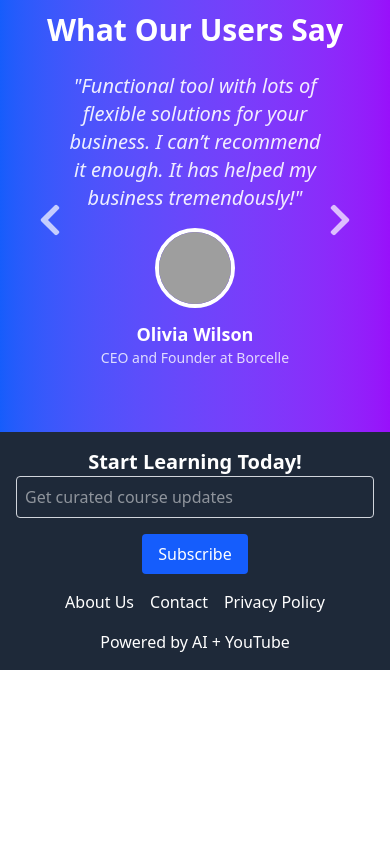
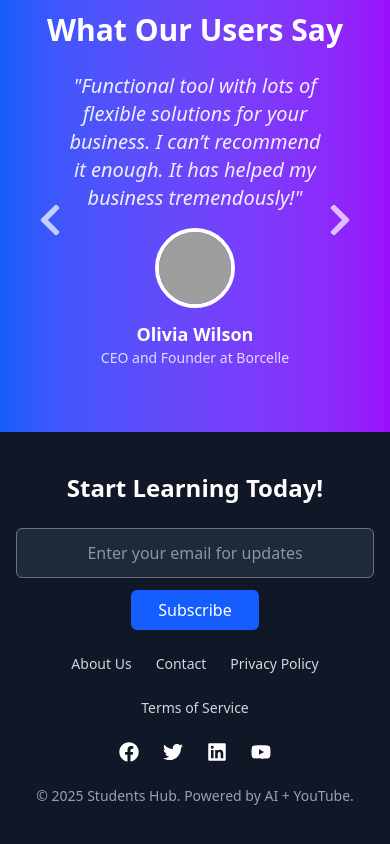
Before and after one commit to Pranay-Dommati/thestudent, a React (Vite) app in the folder frontend/: page / in a window 390 px wide. Shown: the part 7826-8670 px from the top of the page. Before the commit the page ends 8496 px from the top, so only its background shows below. Built offline with nearby package versions, Linux system fonts and the light colour scheme; grey boxes are pictures that could not be loaded.

Commit message:
enhanced footer

```diff
--- a/frontend/src/components/Footer/Footer.jsx
+++ b/frontend/src/components/Footer/Footer.jsx
@@ -1,25 +1,43 @@
-import React from 'react';
+import React from "react";
+import { FaFacebook, FaTwitter, FaLinkedin, FaYoutube } from "react-icons/fa";
 
 const Footer = () => {
   return (
-    <footer className="bg-gray-800 text-white p-4 text-center">
-      <div className="mb-4">
-        <h3 className="text-xl font-bold">Start Learning Today!</h3>
-        <input
-          type="email"
-          placeholder="Get curated course updates"
-          className="p-2 border border-gray-300 rounded mb-4 w-full max-w-md"
-        />
-        <br />
-        <button className="bg-blue-600 text-white px-4 py-2 rounded">Subscribe</button>
-      </div>
-      <div className="space-x-4">
-        <a href="#about" className="hover:underline">About Us</a>
-        <a href="#contact" className="hover:underline">Contact</a>
-        <a href="#privacy" className="hover:underline">Privacy Policy</a>
-      </div>
-      <div className="mt-4">
-        <p>Powered by AI + YouTube</p>
+    <footer className="bg-gray-900 text-white py-10 px-4">
+      <div className="max-w-6xl mx-auto text-center space-y-6">
+        {/* Subscribe Section */}
+        <h3 className="text-2xl font-semibold">Start Learning Today!</h3>
+        <div className="flex flex-col items-center gap-3">
+          <input
+            type="email"
+            placeholder="Enter your email for updates"
+            className="p-3 border border-gray-500 rounded-md w-full md:w-1/3 bg-gray-800 text-white focus:outline-none text-center"
+          />
+          <button className="bg-blue-600 hover:bg-blue-500 px-5 py-2 rounded-md font-medium transition w-32">
+            Subscribe
+          </button>
+        </div>
+
+        {/* Navigation Links */}
+        <div className="flex flex-wrap justify-center gap-6 text-sm text-gray-300">
+          <a href="#about" className="hover:text-white">About Us</a>
+          <a href="#contact" className="hover:text-white">Contact</a>
+          <a href="#privacy" className="hover:text-white">Privacy Policy</a>
+          <a href="#terms" className="hover:text-white">Terms of Service</a>
+        </div>
+
+        {/* Social Media Icons */}
+        <div className="flex justify-center space-x-6 text-xl mt-4">
+          <a href="#" className="hover:text-blue-500"><FaFacebook /></a>
+          <a href="#" className="hover:text-blue-400"><FaTwitter /></a>
+          <a href="#" className="hover:text-blue-600"><FaLinkedin /></a>
+          <a href="#" className="hover:text-red-600"><FaYoutube /></a>
+        </div>
+
+        {/* Copyright */}
+        <p className="text-gray-400 text-sm mt-4">
+          © {new Date().getFullYear()} Students Hub. Powered by AI + YouTube.
+        </p>
       </div>
     </footer>
   );
```
